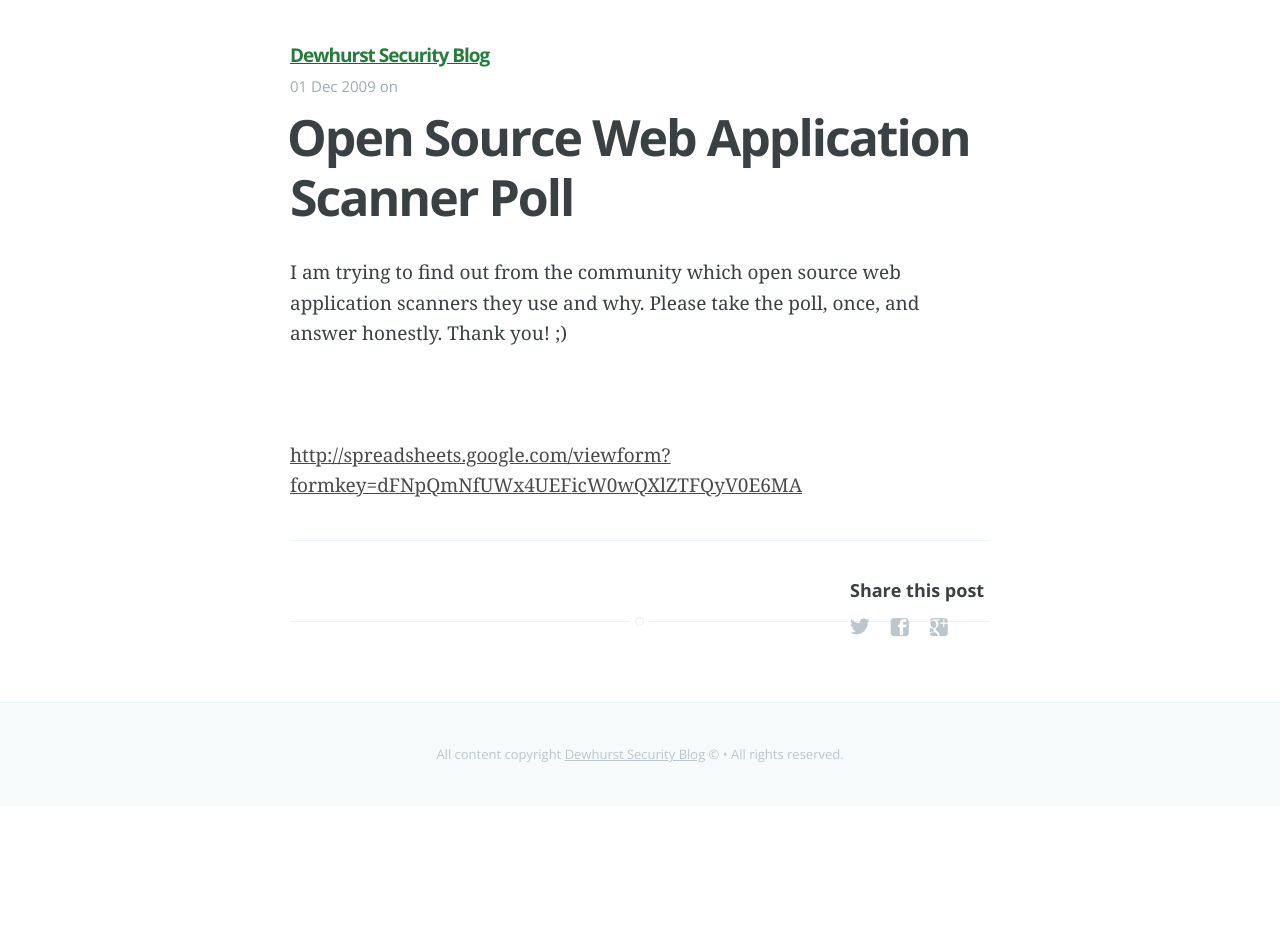
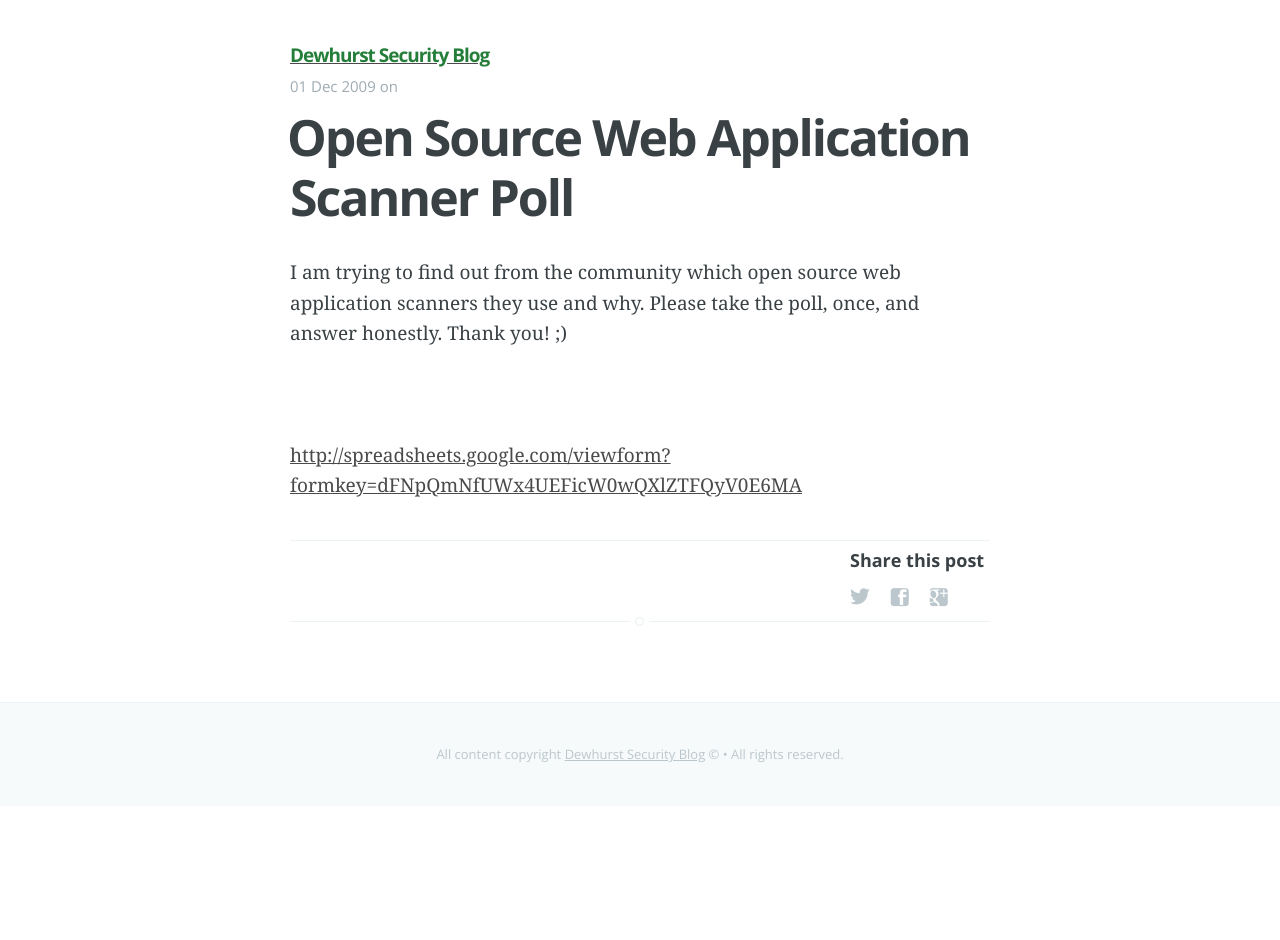
Before and after one commit to ethicalhack3r/ethicalhack3r.github.io, a Jekyll site: the page built from _posts/2009-12-01-open-source-web-application-scanner-poll.markdown, in a window 1280 px wide. Built offline with Jekyll 4.4.1, drawn with Linux system fonts in a browser that asks for light colours; Markdown is read by kramdown in place of the engine named in the settings.

Commit message:
Move share this text

```diff
--- a/assets/css/screen.css
+++ b/assets/css/screen.css
@@ -576,7 +576,7 @@ margin on the iframe, cause it breaks stuff. */
    links remain at a fixed width the whole time */
 .post-footer .share {
     position: absolute;
-    top: 4rem;
+    top: 1rem;
     right: 0;
     width: 140px;
 }
```
Also changed, not shown: 1 other file.
